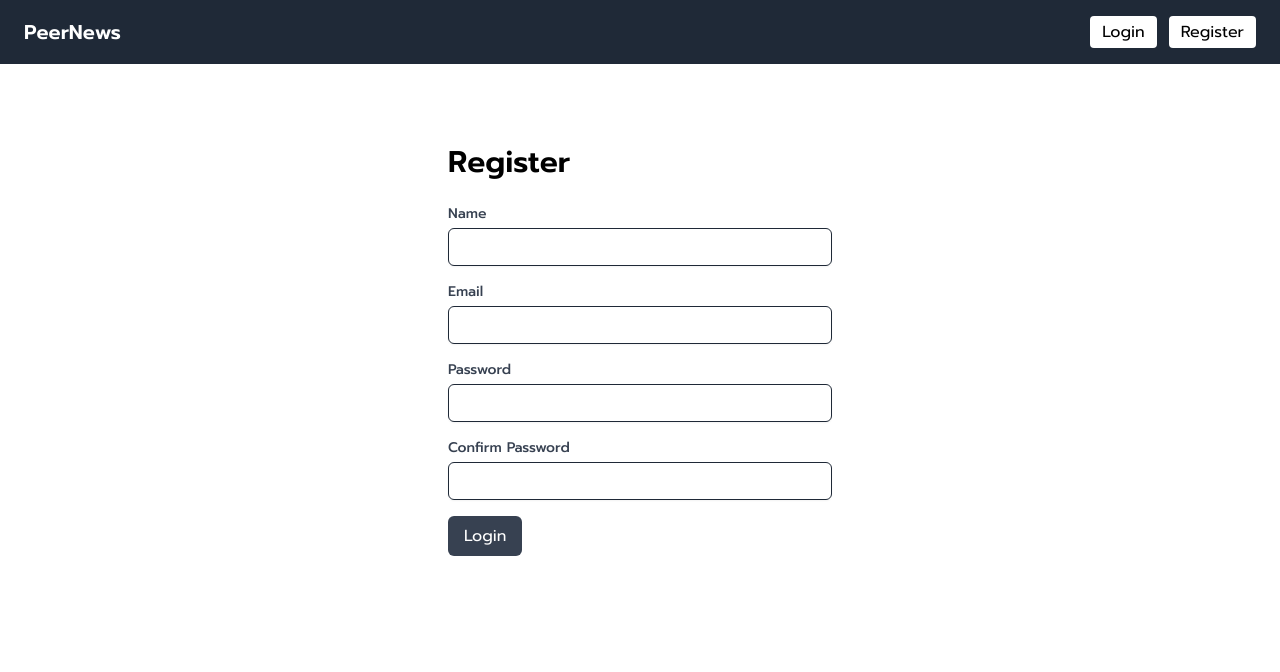
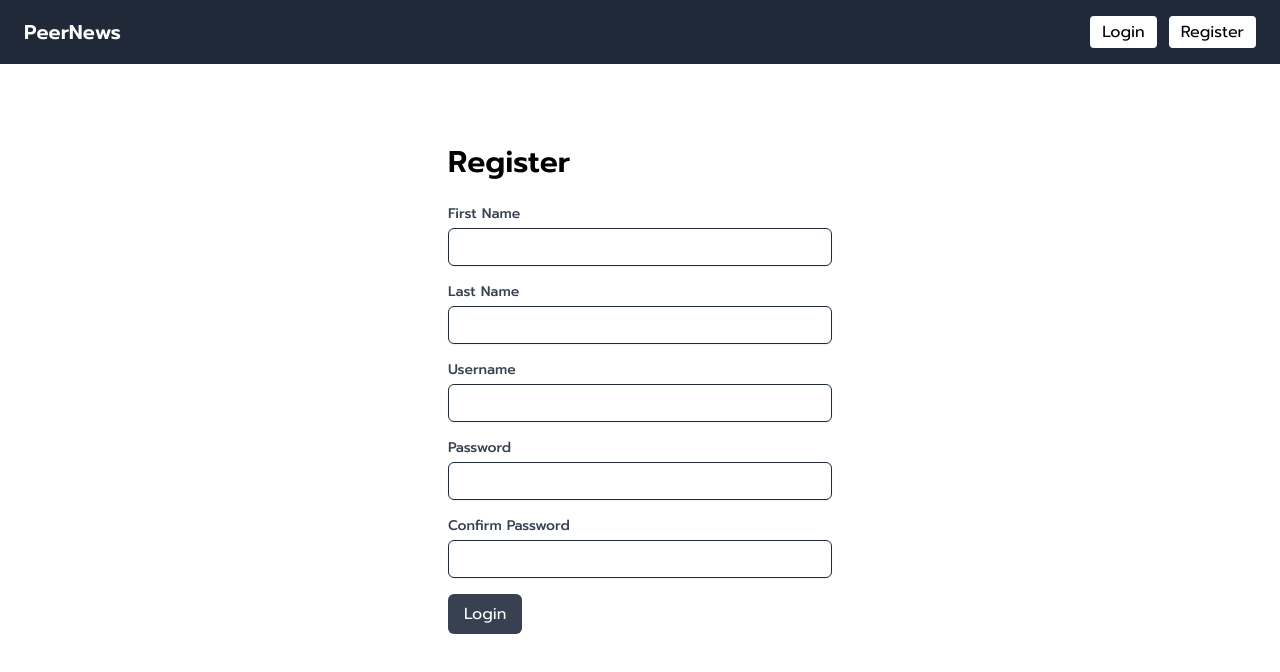
Before and after one commit to Shreedhar03/peernews, an Angular app: page /register in a window 1280 px wide. Shown: the top 672 px of the page. Built offline with nearby package versions, Linux system fonts and the light colour scheme.

Commit message:
add login and register calls

```diff
--- a/src/app/app.config.ts
+++ b/src/app/app.config.ts
@@ -2,7 +2,12 @@ import { ApplicationConfig, provideZoneChangeDetection } from '@angular/core';
 import { provideRouter } from '@angular/router';
 
 import { routes } from './app.routes';
+import { provideHttpClient, withFetch } from '@angular/common/http';
 
 export const appConfig: ApplicationConfig = {
-  providers: [provideZoneChangeDetection({ eventCoalescing: true }), provideRouter(routes)]
+  providers: [
+    provideZoneChangeDetection({ eventCoalescing: true }),
+    provideRouter(routes),
+    provideHttpClient(withFetch()),
+  ],
 };
--- a/src/app/components/login/login.component.html
+++ b/src/app/components/login/login.component.html
@@ -3,15 +3,15 @@
 <div class="container mx-auto flex justify-center items-center py-20">
     <div class="w-96">
         <h1 class="text-3xl font-semibold mb-6">Login</h1>
-        <form>
+        <form [formGroup]="loginForm" (submit)="onSubmit()">
             <div class="mb-4">
-                <label for="email" class="block text-sm font-medium text-gray-700">Email</label>
-                <input type="email" id="email" name="email" required
+                <label for="username" class="block text-sm font-medium text-gray-700">Username</label>
+                <input formControlName="username" type="text" id="username" name="username" required
                     class="mt-1 focus:outline-none px-4 py-2 border border-gray-800 block w-full shadow-sm sm:text-sm rounded-md">
             </div>
             <div class="mb-4">
                 <label for="password" class="block text-sm font-medium text-gray-700">Password</label>
-                <input type="password" id="password" name="password" required
+                <input formControlName="password" type="password" id="password" name="password" required
                     class="mt-1 focus:outline-none px-4 py-2 border border-gray-800 block w-full shadow-sm sm:text-sm rounded-md">
             </div>
             <div class="mb-4">
--- a/src/app/components/login/login.component.ts
+++ b/src/app/components/login/login.component.ts
@@ -1,10 +1,28 @@
 import { Component } from '@angular/core';
+import { FormControl, FormGroup, ReactiveFormsModule } from '@angular/forms';
+import { ApiService } from '../../services/api.service';
 
 @Component({
   selector: 'app-login',
   standalone: true,
-  imports: [],
+  imports: [ReactiveFormsModule],
   templateUrl: './login.component.html',
   styleUrl: './login.component.css',
 })
-export class LoginComponent {}
+export class LoginComponent {
+  loginForm = new FormGroup({
+    username: new FormControl(),
+    password: new FormControl(),
+  });
+
+  constructor(private service: ApiService) {}
+
+  onSubmit() {
+    console.log(this.loginForm.value);
+    // user obejct
+    const { username, password } = this.loginForm.value;
+    this.service.loginUser(username, password).subscribe((data) => {
+      console.log(data);
+    });
+  }
+}
--- a/src/app/components/register/register.component.html
+++ b/src/app/components/register/register.component.html
@@ -3,25 +3,31 @@
 <div class="container mx-auto flex justify-center items-center py-20">
     <div class="w-96">
         <h1 class="text-3xl font-semibold mb-6">Register</h1>
-        <form>
+        <form [formGroup]="registerForm" (submit)="onSubmit()">
             <div class="mb-4">
-                <label for="name" class="block text-sm font-medium text-gray-700">Name</label>
-                <input type="text" id="name" name="name" required
+                <label for="name" class="block text-sm font-medium text-gray-700">First Name</label>
+                <input formControlName="firstName" type="text" id="name" name="name" required
                     class="mt-1 focus:outline-none px-4 py-2 border border-gray-800 block w-full shadow-sm sm:text-sm rounded-md">
             </div>
             <div class="mb-4">
-                <label for="email" class="block text-sm font-medium text-gray-700">Email</label>
-                <input type="email" id="email" name="email" required
+                <label for="name" class="block text-sm font-medium text-gray-700">Last Name</label>
+                <input formControlName="lastName" type="text" id="name" name="name" required
+                    class="mt-1 focus:outline-none px-4 py-2 border border-gray-800 block w-full shadow-sm sm:text-sm rounded-md">
+            </div>
+            <div class="mb-4">
+                <label for="name" class="block text-sm font-medium text-gray-700">Username</label>
+                <input formControlName="username" type="text" id="name" name="name" required
                     class="mt-1 focus:outline-none px-4 py-2 border border-gray-800 block w-full shadow-sm sm:text-sm rounded-md">
             </div>
             <div class="mb-4">
                 <label for="password" class="block text-sm font-medium text-gray-700">Password</label>
-                <input type="password" id="password" name="password" required
+                <input formControlName="password" type="password" id="password" name="password" required
                     class="mt-1 focus:outline-none px-4 py-2 border border-gray-800 block w-full shadow-sm sm:text-sm rounded-md">
             </div>
             <div class="mb-4">
                 <label for="confirm_password" class="block text-sm font-medium text-gray-700">Confirm Password</label>
-                <input type="password" id="confirm_password" name="confirm_password" required
+                <input formControlName="confirmPassword" type="password" id="confirm_password" name="confirm_password"
+                    required
                     class="mt-1 focus:outline-none px-4 py-2 border border-gray-800 block w-full shadow-sm sm:text-sm rounded-md">
             </div>
             <div class="mb-4">
--- a/src/app/components/register/register.component.ts
+++ b/src/app/components/register/register.component.ts
@@ -1,12 +1,45 @@
 import { Component } from '@angular/core';
+import { FormControl, FormGroup, ReactiveFormsModule } from '@angular/forms';
+import { ApiService } from '../../services/api.service';
+import { User } from '../../interfaces/user-interface';
 
 @Component({
   selector: 'app-register',
   standalone: true,
-  imports: [],
+  imports: [ReactiveFormsModule],
   templateUrl: './register.component.html',
-  styleUrl: './register.component.css'
+  styleUrl: './register.component.css',
 })
 export class RegisterComponent {
+  registerForm = new FormGroup({
+    firstName: new FormControl(),
+    lastName: new FormControl(),
+    username: new FormControl(),
+    password: new FormControl(),
+    confirmPassword: new FormControl(),
+  });
 
+  constructor(private service: ApiService) {}
+
+  onSubmit() {
+    console.log(this.registerForm.value);
+    if (
+      this.registerForm.value.password !==
+      this.registerForm.value.confirmPassword
+    ) {
+      alert('Passwords do not match');
+      return;
+    }
+
+    // user obejct
+    const user: User = {
+      firstName: this.registerForm.value.firstName,
+      lastName: this.registerForm.value.lastName,
+      username: this.registerForm.value.username,
+      password: this.registerForm.value.password,
+    };
+    this.service.registerUser(user).subscribe((data) => {
+      console.log(data);
+    });
+  }
 }
--- /dev/null
+++ b/src/app/interfaces/user-interface.ts
@@ -0,0 +1,6 @@
+export interface User {
+  firstName: string;
+  lastName: string;
+  username: string;
+  password: string;
+}
--- /dev/null
+++ b/src/app/services/api.service.ts
@@ -0,0 +1,20 @@
+import { HttpClient } from '@angular/common/http';
+import { Injectable } from '@angular/core';
+import { User } from '../interfaces/user-interface';
+import { Observable } from 'rxjs';
+
+@Injectable({
+  providedIn: 'root',
+})
+export class ApiService {
+  constructor(private http: HttpClient) {}
+
+  private url: String = 'http://localhost:8080/api/users';
+
+  public registerUser(user: User): Observable<any> {
+    return this.http.post(`${this.url}/register`, user);
+  }
+  public loginUser(username: String, password: String): Observable<any> {
+    return this.http.post(`${this.url}/login`, { username, password });
+  }
+}
```
Also changed, not shown: 1 other file (tests, documents, lock files or other folders).
